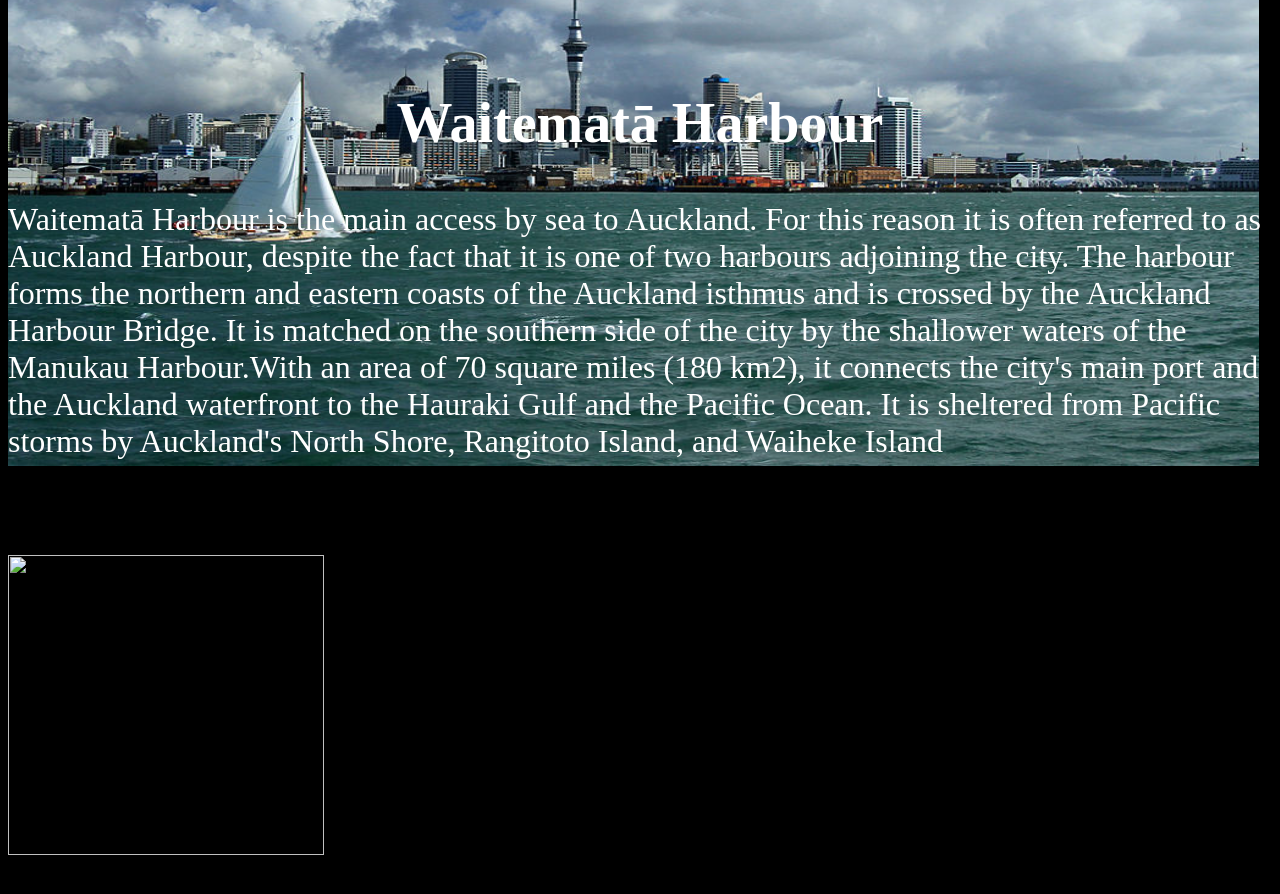
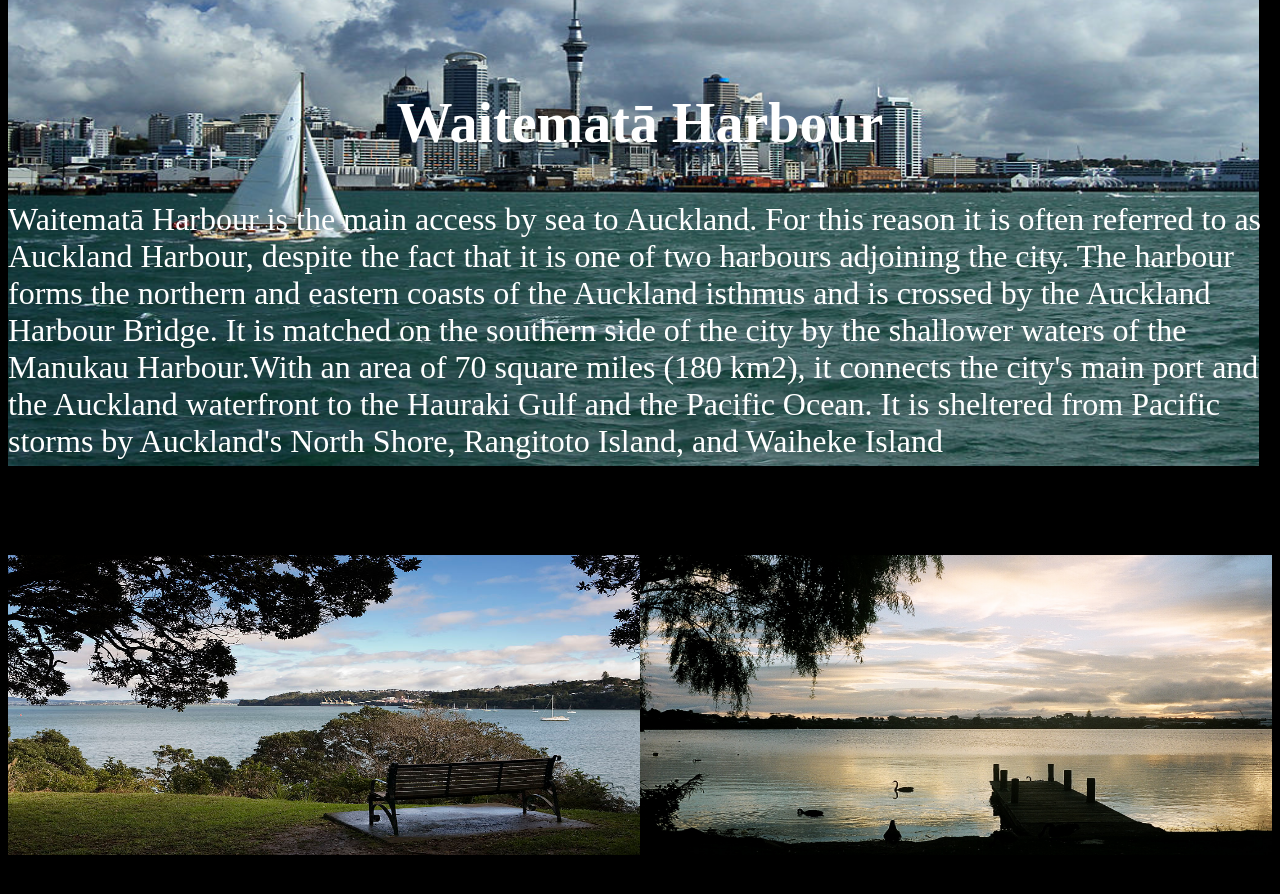
Before and after one commit to TushanShamalka/DTP-HTML-, a plain HTML site: page page2.html in a window 1280 px wide. Shown: the part 662-1556 px from the top of the page. After the commit the page ends 1525 px from the top, so only its background shows below. Drawn offline with Linux system fonts and the light colour scheme.

Commit message:
fixed images not loading

```diff
--- a/page2.html
+++ b/page2.html
@@ -20,16 +20,14 @@
             <a href="page3.html">Page 3</a>
         </div>
     </div>
- <div>
 
-    <img style="height:700px;" id="png" src="images/Waitematā harbour/1024px-Auckland_Harbour_View_20_(5642826932).jpg"
+    <img style="height:700px;" id="png" src="/images/Waitematā harbour/1024px-Auckland_Harbour_View_20_(5642826932).jpg">
 
- </div>
 
- <div>
-     <h2 style="text-align:center;"  style="margin-top:-40%;">Waitematā Harbour</h2>
+    <div>
+        <h2 style="text-align:center;"  style="margin-top:-40%;">Waitematā Harbour</h2>
 
-     <p style="margin: top -20%;" id="me">Waitematā Harbour is the main access by sea to Auckland. For this reason it is often referred to as Auckland Harbour,
+        <p style="margin: top -20%;" id="me">Waitematā Harbour is the main access by sea to Auckland. For this reason it is often referred to as Auckland Harbour,
         despite the fact that it is one of two harbours adjoining the city. The harbour forms the northern and eastern coasts of the Auckland isthmus and is crossed by the Auckland
          Harbour Bridge. It is matched on the southern side of the city by the shallower waters of the Manukau Harbour.With an area of 70 square miles (180 km2), it connects the
           city's main port and the Auckland waterfront to the Hauraki Gulf and the Pacific Ocean. It is sheltered from Pacific storms by Auckland's North Shore, Rangitoto Island,
@@ -37,12 +35,12 @@
 
 
          </p>
-</div>
+    </div>
 
 <div class="container">
 
-    <img id="images" src="Waitematā harbour/1024px-Bench_overlooking_the_Waitemata_Harbour,_Auckland_-_0088.jpg" class="left" >
-    <img id="images" src="7175925345_3ea2ec0971_5k.jpg" class="right">
+    <img id="images" src="./images/Waitematā harbour/1024px-Bench_overlooking_the_Waitemata_Harbour,_Auckland_-_0088.jpg" class="left" >
+    <img id="images" src="./images/Lake Pupuke/4403859836_116c583ee9_o.jpg" class="right">
 
 </div>
 </body>
--- a/style.css
+++ b/style.css
@@ -99,3 +99,7 @@ h4
      width:50%;
      height:300px ;
  }
+
+ .container {
+    display: flex;
+ }
```
Also changed, not shown: page3.html (+2 -2 lines).
